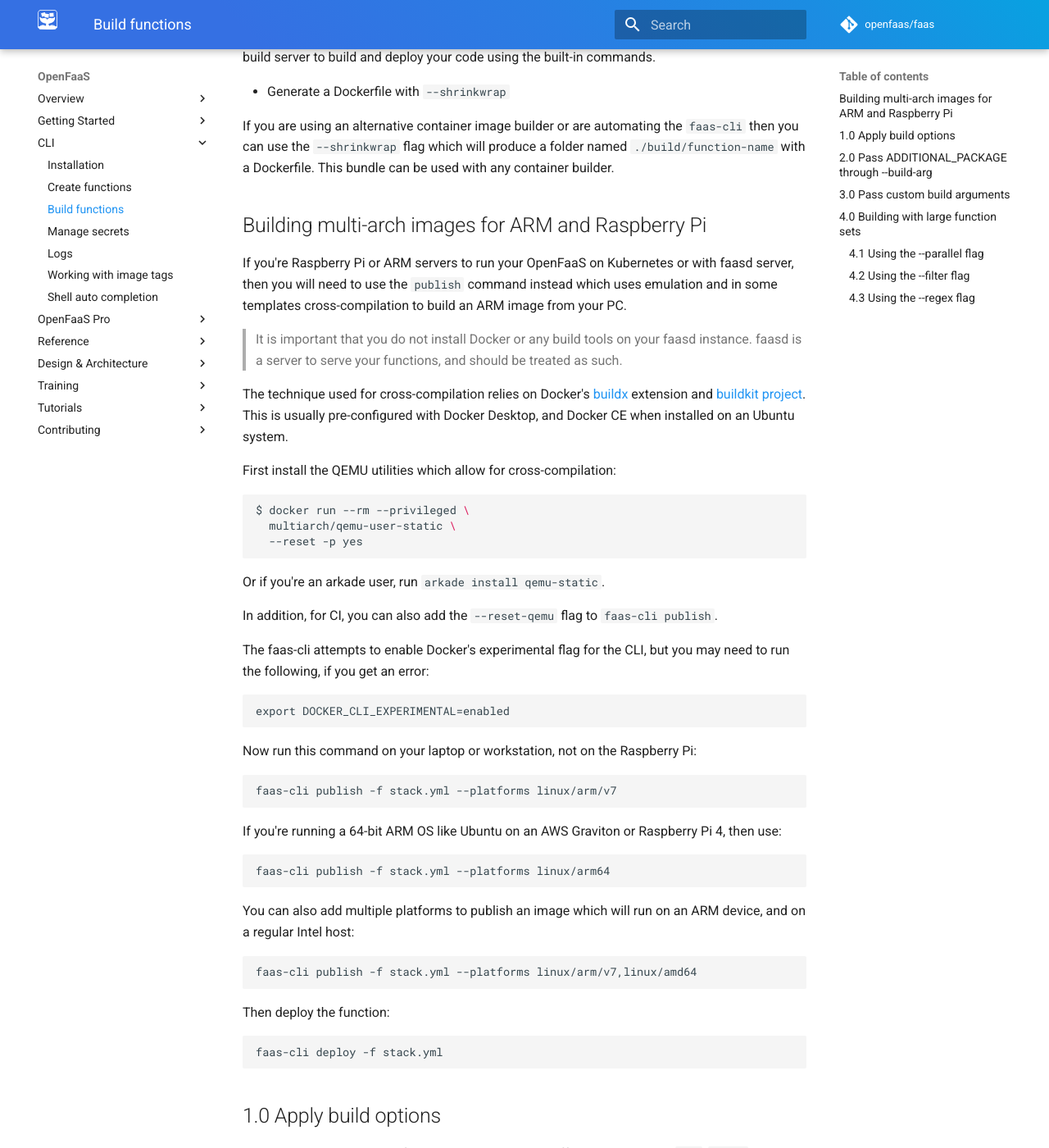
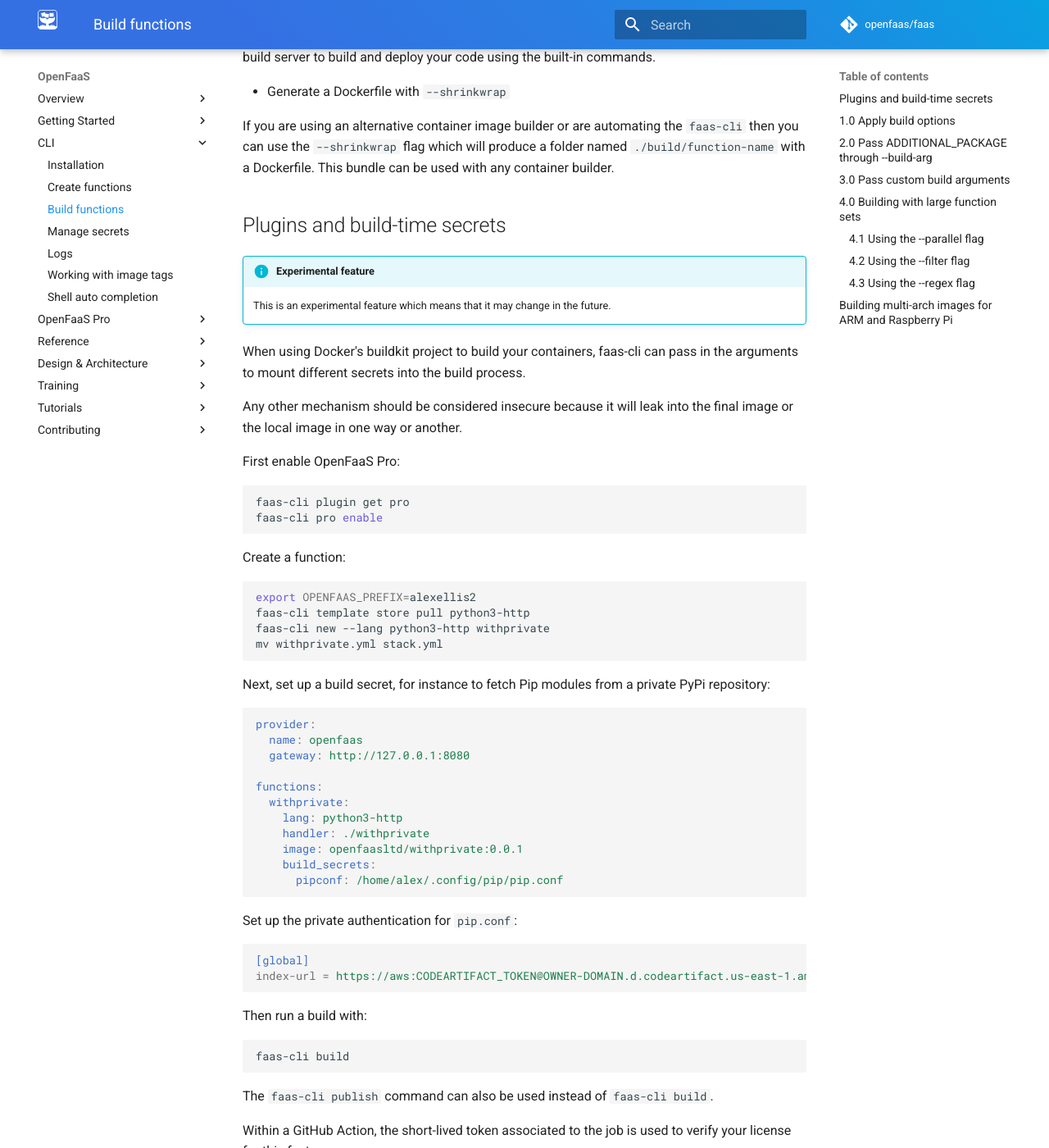
Before and after one commit to openfaas/docs, an MkDocs documentation site: the page built from docs/cli/build.md, in a window 1280 px wide and 1400 px high, scrolled down 475 px. Shown: the whole window at 82% size. Built offline with MkDocs 1.6.1 and Material for MkDocs 9.7.7, drawn with Linux system fonts in a browser that asks for light colours; comment, search, counter and statistics services are not loaded; some of the changed text lies outside the part shown.

Commit message:
Add note on private modules
Signed-off-by: Alex Ellis (OpenFaaS Ltd) <alexellis2@gmail.com>

````diff
--- a/docs/cli/build.md
+++ b/docs/cli/build.md
@@ -20,55 +20,107 @@ When it comes to continuous integration and delivery you can use the `faas-cli`
 
 If you are using an alternative container image builder or are automating the `faas-cli` then you can use the `--shrinkwrap` flag which will produce a folder named `./build/function-name` with a Dockerfile. This bundle can be used with any container builder.
 
-## Building multi-arch images for ARM and Raspberry Pi
+## Plugins and build-time secrets
 
-If you're Raspberry Pi or ARM servers to run your OpenFaaS on Kubernetes or with faasd server, then you will need to use the `publish` command instead which uses emulation and in some templates cross-compilation to build an ARM image from your PC.
+!!! info "Experimental feature"
 
-> It is important that you do not install Docker or any build tools on your faasd instance. faasd is a server to serve your functions, and should be treated as such.
+    This is an experimental feature which means that it may change in the future.
 
-The technique used for cross-compilation relies on Docker's [buildx](https://docs.docker.com/buildx/working-with-buildx/) extension and [buildkit project](https://docs.docker.com/develop/develop-images/build_enhancements/). This is usually pre-configured with Docker Desktop, and Docker CE when installed on an Ubuntu system.
+When using Docker's buildkit project to build your containers, faas-cli can pass in the arguments to mount different secrets into the build process.
 
-First install the QEMU utilities which allow for cross-compilation:
+Any other mechanism should be considered insecure because it will leak into the final image or the local image in one way or another.
+
+First enable OpenFaaS Pro:
 
 ```bash
-$ docker run --rm --privileged \
-  multiarch/qemu-user-static \
-  --reset -p yes
+faas-cli plugin get pro
+faas-cli pro enable
 ```
 
-Or if you're an arkade user, run `arkade install qemu-static`.
+Create a function:
 
-In addition, for CI, you can also add the `--reset-qemu` flag to `faas-cli publish`.
+```bash
+export OPENFAAS_PREFIX=alexellis2
+faas-cli template store pull python3-http
+faas-cli new --lang python3-http withprivate
+mv withprivate.yml stack.yml
+```
 
-The faas-cli attempts to enable Docker's experimental flag for the CLI, but you may need to run the following, if you get an error:
+Next, set up a build secret, for instance to fetch Pip modules from a private PyPi repository:
+
+```yaml
+provider:
+  name: openfaas
+  gateway: http://127.0.0.1:8080
+
+functions:
+  withprivate:
+    lang: python3-http
+    handler: ./withprivate
+    image: openfaasltd/withprivate:0.0.1
+    build_secrets:
+      pipconf: /home/alex/.config/pip/pip.conf
+```
+
+Set up the private authentication for `pip.conf`:
+
+```ini
+[global]
+index-url = https://aws:CODEARTIFACT_TOKEN@OWNER-DOMAIN.d.codeartifact.us-east-1.amazonaws.com/pypi/REPOSITORY/simple/
+```
+
+Then run a build with:
+
+```bash
+faas-cli build
+```
+
+The `faas-cli publish` command can also be used instead of `faas-cli build`.
+
+Within a GitHub Action, the short-lived token associated to the job is used to verify your license for this feature.
+
+Add to your workflow.yaml:
+
+```yaml
+    permissions:
+      contents: 'read'
+      id-token: 'write'
+```
+
+Then:
+
+```bash
+faas-cli plugin get pro
+faas-cli pro enable
+
+faas-cli build / publish
+```
+
+You'll also need our especially updated Python template, where we tell buildkit to mount the secret passed in from the OpenFaaS Pro plugin:
+
+```Dockerfile
+RUN --mount=type=secret,id=pipconf,mode=0666,dst=/home/app/.config/pip/pip.conf \
+        pip install --user -r requirements.txt
+```
+
+If you run into any issues add `-v -v -v` to the `pip install` command.
+
+If you're cloning from a private Git repository, without using a private PyPi repository, then you can use the `.netrc` approach instead:
+
+.netrc:
 
 ```
-export DOCKER_CLI_EXPERIMENTAL=enabled
+machine github.com
+login username
+password PAT
 ```
 
-Now run this command on your laptop or workstation, not on the Raspberry Pi:
-
-```bash
-faas-cli publish -f stack.yml --platforms linux/arm/v7
+```Dockerfile
+RUN --mount=type=secret,id=netrc,mode=0666,dst=/home/app/.netrc \
+        pip install --user -r requirements.txt
 ```
 
-If you're running a 64-bit ARM OS like Ubuntu on an AWS Graviton or Raspberry Pi 4, then use:
-
-```bash
-faas-cli publish -f stack.yml --platforms linux/arm64
-```
-
-You can also add multiple platforms to publish an image which will run on an ARM device, and on a regular Intel host:
-
-```bash
-faas-cli publish -f stack.yml --platforms linux/arm/v7,linux/amd64
-```
-
-Then deploy the function:
-
-```bash
-faas-cli deploy -f stack.yml
-```
+Bear in mind that at this time, `GITHUB_TOKEN` in a GitHub Action cannot be used to clone other repositories, even within the same organisation.
 
 ## 1.0 Apply build options
 
@@ -212,3 +264,53 @@ The following regex would result in `fn1`, `fn2` & `fn3` being built from the ea
 ```bash
 faas-cli build --regex "fn[0-9]$"
 ```
+
+## Building multi-arch images for ARM and Raspberry Pi
+
+If you're Raspberry Pi or ARM servers to run your OpenFaaS on Kubernetes or with faasd server, then you will need to use the `publish` command instead which uses emulation and in some templates cross-compilation to build an ARM image from your PC.
+
+> It is important that you do not install Docker or any build tools on your faasd instance. faasd is a server to serve your functions, and should be treated as such.
+
+The technique used for cross-compilation relies on Docker's [buildx](https://docs.docker.com/buildx/working-with-buildx/) extension and [buildkit project](https://docs.docker.com/develop/develop-images/build_enhancements/). This is usually pre-configured with Docker Desktop, and Docker CE when installed on an Ubuntu system.
+
+First install the QEMU utilities which allow for cross-compilation:
+
+```bash
+$ docker run --rm --privileged \
+  multiarch/qemu-user-static \
+  --reset -p yes
+```
+
+Or if you're an arkade user, run `arkade install qemu-static`.
+
+In addition, for CI, you can also add the `--reset-qemu` flag to `faas-cli publish`.
+
+The faas-cli attempts to enable Docker's experimental flag for the CLI, but you may need to run the following, if you get an error:
+
+```
+export DOCKER_CLI_EXPERIMENTAL=enabled
+```
+
+Now run this command on your laptop or workstation, not on the Raspberry Pi:
+
+```bash
+faas-cli publish -f stack.yml --platforms linux/arm/v7
+```
+
+If you're running a 64-bit ARM OS like Ubuntu on an AWS Graviton or Raspberry Pi 4, then use:
+
+```bash
+faas-cli publish -f stack.yml --platforms linux/arm64
+```
+
+You can also add multiple platforms to publish an image which will run on an ARM device, and on a regular Intel host:
+
+```bash
+faas-cli publish -f stack.yml --platforms linux/arm/v7,linux/amd64
+```
+
+Then deploy the function:
+
+```bash
+faas-cli deploy -f stack.yml
+```
````
